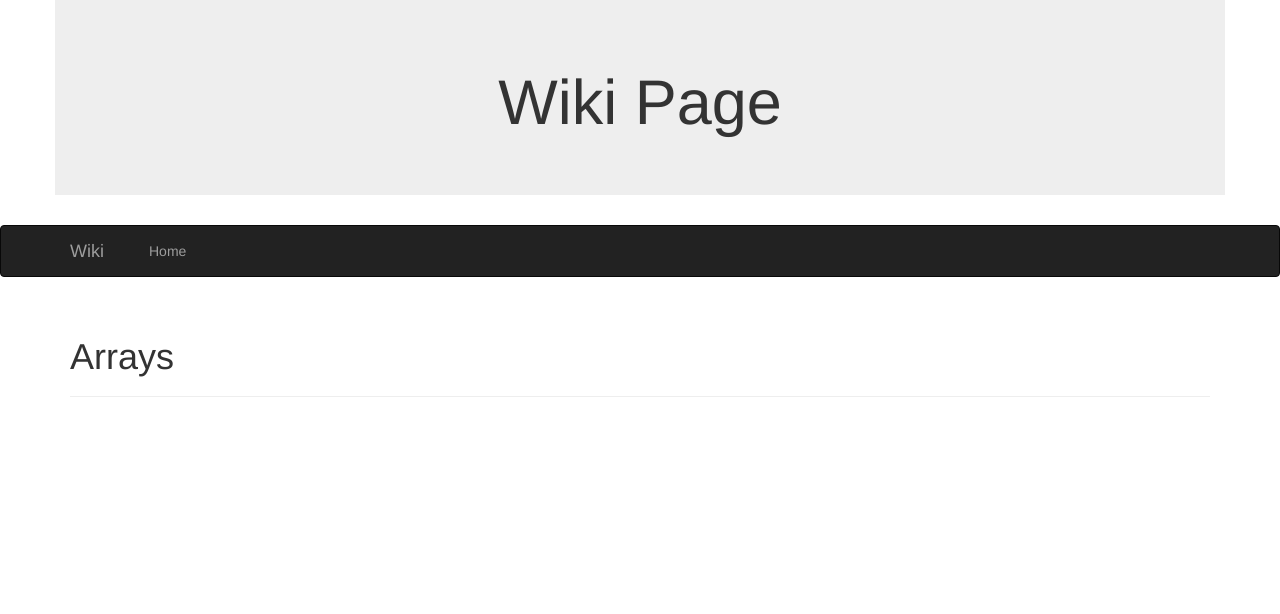
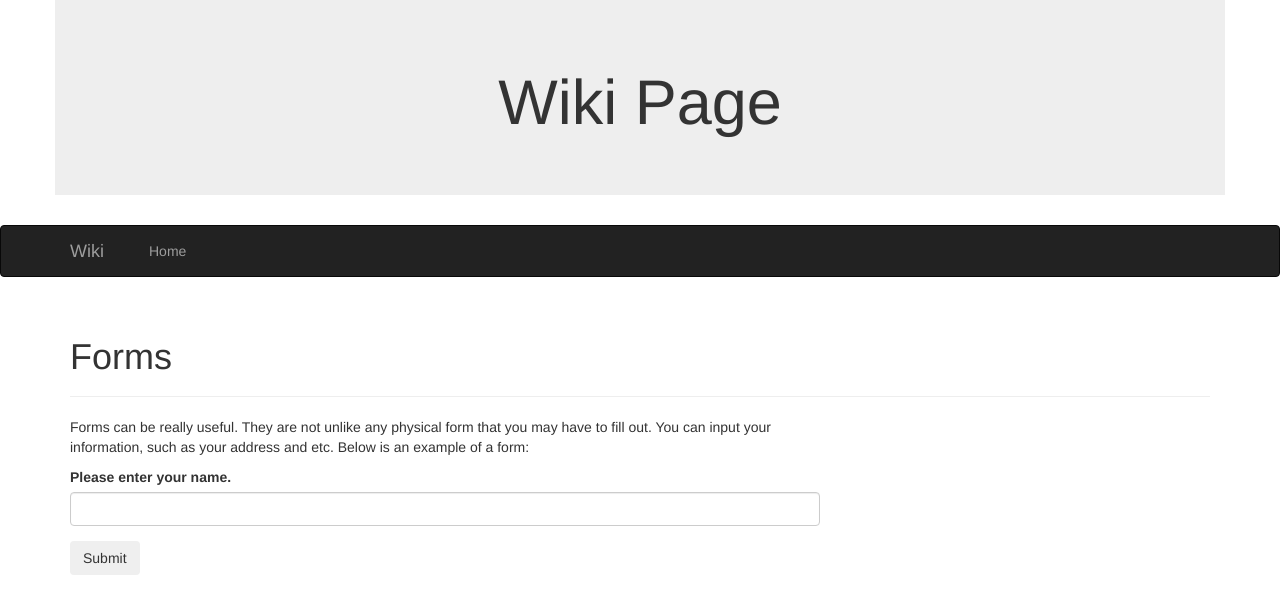
Before and after one commit to Jordan-Meier/wiki-page, a plain HTML site: page forms.html in a window 1280 px wide. Drawn offline with Linux system fonts and the light colour scheme.

Commit message:
Add content(definition and example) to forms html page.

```diff
--- a/forms.html
+++ b/forms.html
@@ -6,7 +6,7 @@
     <script src= "js/jquery-1.12.0.min.js"></script>
     <script src= "js/scripts.js"></script>
 
-    <title>Arrays</title>
+    <title>Forms</title>
   </head>
   <body>
     <div class="container jumbotron text-center">
@@ -31,13 +31,24 @@
 
     <div class="container">
       <div class="page-header">
-        <h1>Arrays</h1>
+        <h1>Forms</h1>
       </div>
       <div class="row">
-        <div class="col-sm-6">
-
+        <div class="col-sm-8">
+          <p>
+            Forms can be really useful.  They are not unlike any physical form that you may have to fill out.  You can input your information, such as your address and etc.  Below is an example of a form:
+          </p>
+          <div id="">
+            <form>
+              <div class="form-group">
+                <label for="name">Please enter your name.</label>
+                <input type="text" class="form-control" id="name">
+              </div>
+             <button type="submit" class="btn">Submit</button>
+            </form>
+          </div>
         </div>
-        <div class="col-sm-6">
+        <div class="col-sm-4">
 
         </div>
 
```
